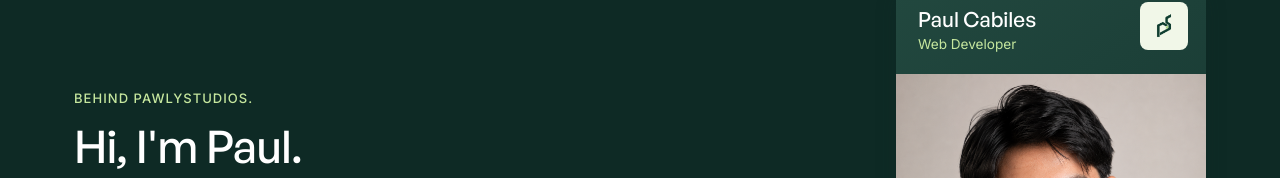
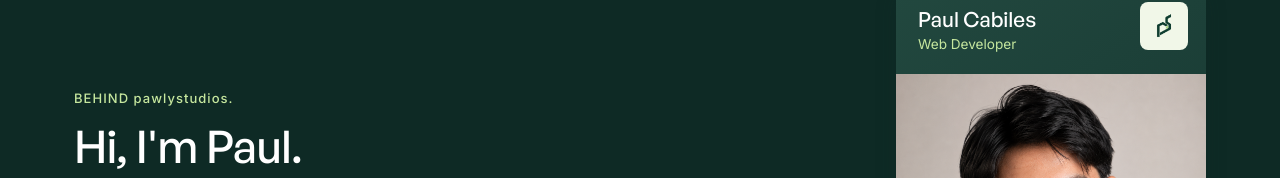
Before and after one commit to UnpopularClwn/pawlystudios., a Next.js app: page / in a window 1280 px wide. Shown: the part 7640-7818 px from the top of the page. Built offline with nearby package versions, Linux system fonts and the light colour scheme; no server answers.

Commit message:
fix: improve contact and brand messaging

```diff
--- a/src/components/about/About.css
+++ b/src/components/about/About.css
@@ -12,6 +12,10 @@
 
 .about-copy .section-eyebrow {
   color: var(--color-lime);
+}
+
+.about-brand-name {
+  text-transform: none;
 }
 
 .about-copy h2 {
--- a/src/components/about/AboutSection.jsx
+++ b/src/components/about/AboutSection.jsx
@@ -1,13 +1,16 @@
 import Section from '../shared/Section.jsx'
 import SectionEyebrow from '../shared/SectionEyebrow.jsx'
 import ProfileCardExperience from './ProfileCardExperience.jsx'
+import { BRAND_NAME } from '../../data/brand.js'
 import './About.css'
 
 export default function AboutSection() {
   return (
     <Section background="pine" className="about-section" containerClassName="about-layout" aria-labelledby="about-heading">
       <div className="about-copy">
-        <SectionEyebrow>BEHIND PAWLYSTUDIOS.</SectionEyebrow>
+        <SectionEyebrow>
+          Behind <span className="about-brand-name">{BRAND_NAME}</span>
+        </SectionEyebrow>
         <h2 id="about-heading">Hi, I&apos;m Paul.</h2>
         <p className="about-supporting">
           I plan, build, test, and launch the websites you see here. I work directly with clients from the first
--- a/src/components/contact/InquiryForm.jsx
+++ b/src/components/contact/InquiryForm.jsx
@@ -232,7 +232,7 @@ export default function InquiryForm() {
       {(status === 'error' || status === 'unconfigured') && (
         <p className="form-error-banner" role="alert">
           {status === 'unconfigured'
-            ? 'Inquiry delivery is not configured yet. Please use the contact links in the footer for now.'
+            ? 'Online inquiries aren’t available yet. For now, contact me by email, WhatsApp, or LinkedIn using the links in the footer.'
             : 'Something went wrong while sending your inquiry. Please try again.'}
         </p>
       )}
--- a/src/lib/submitContactForm.js
+++ b/src/lib/submitContactForm.js
@@ -31,7 +31,8 @@ export async function submitContactForm(payload) {
   if (typeof name !== 'string' || !name.trim()) errors.name = 'Name is required.'
   else if (name.length > contactFieldLimits.name) errors.name = `Name must be ${contactFieldLimits.name} characters or fewer.`
 
-  if (typeof email !== 'string' || !EMAIL_PATTERN.test(email)) errors.email = 'Enter a valid email address.'
+  if (typeof email !== 'string' || !email.trim()) errors.email = 'Email is required.'
+  else if (!EMAIL_PATTERN.test(email)) errors.email = 'Enter a valid email address.'
   else if (email.length > contactFieldLimits.email) {
     errors.email = `Email must be ${contactFieldLimits.email} characters or fewer.`
   }
```
Also changed, not shown: 1 other file (tests, documents, lock files or other folders).
